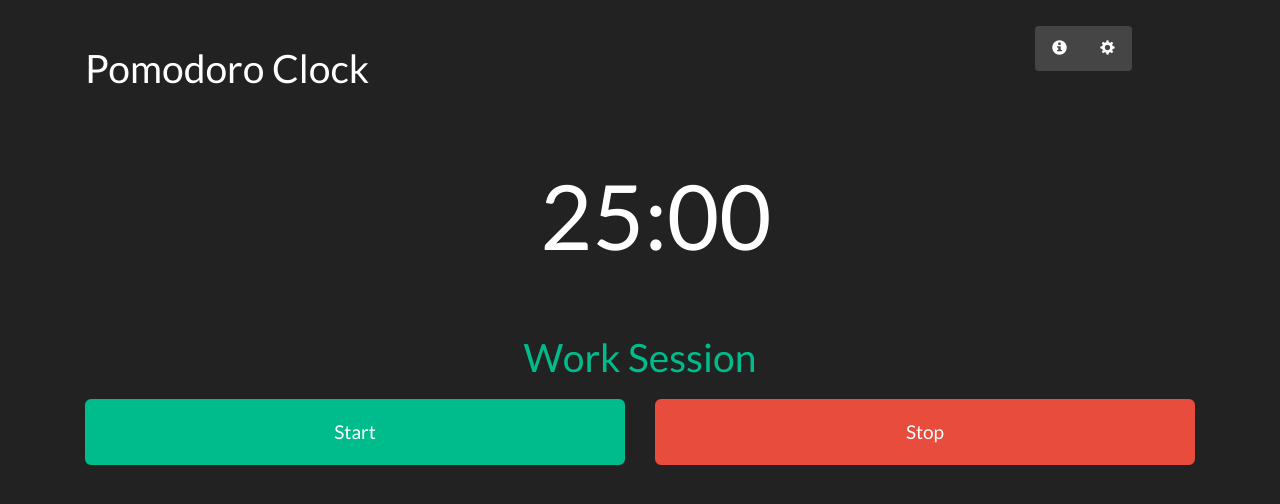
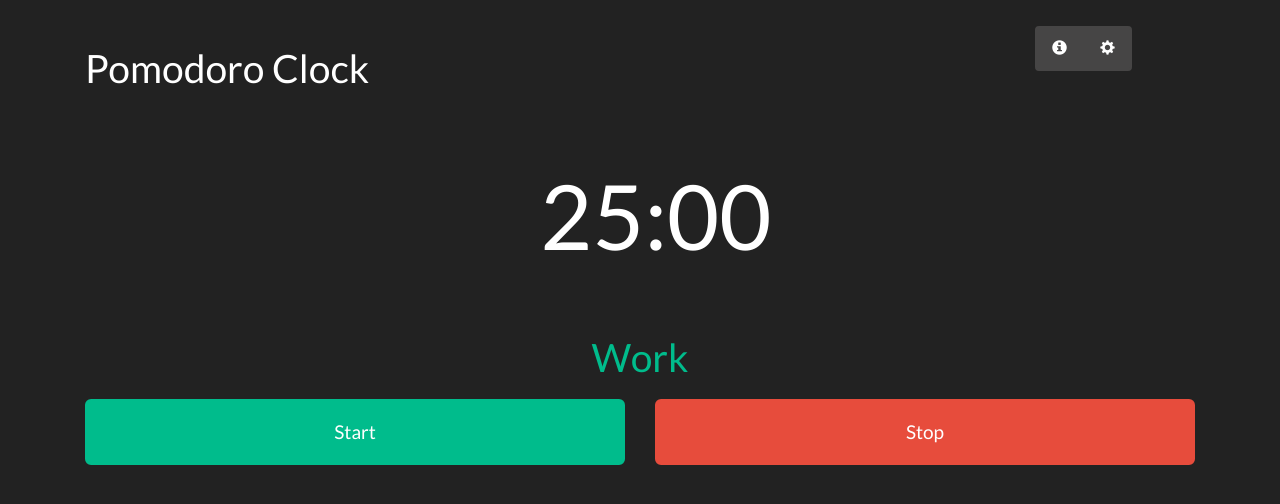
Before and after one commit to askeroff/pomodoro, a plain HTML site: page index.html in a window 1280 px wide. Drawn offline with Linux system fonts and the light colour scheme.

Commit message:
Changed 'Work Session' to 'Work'

```diff
--- a/index.html
+++ b/index.html
@@ -31,7 +31,7 @@
     <div class="row">
       <div class="col-md-12">
         <h1 class="text-center pomodoro-text">&nbsp;</h1>
-        <h1 class="text-center text-success" id="indicator">Work Session</h1>
+        <h1 class="text-center text-success" id="indicator">Work</h1>
       </div>
     </div>
 
```
